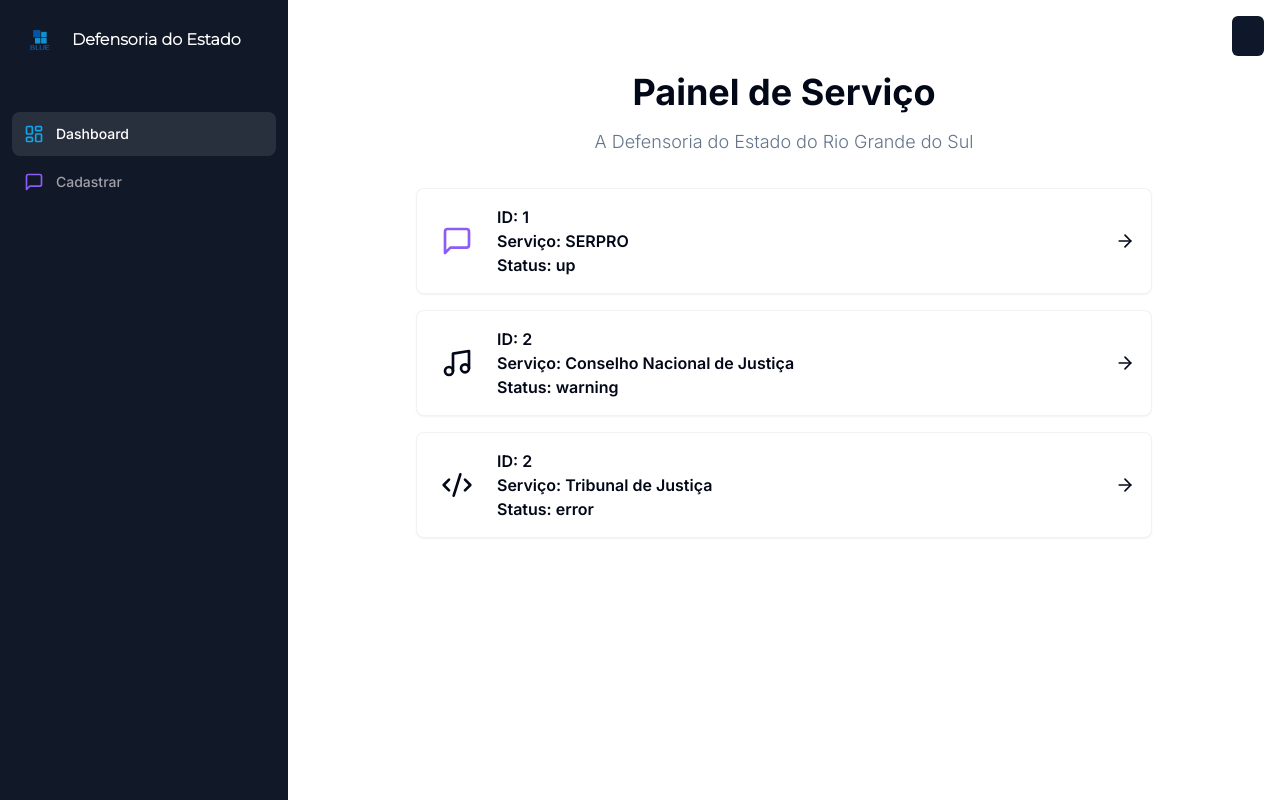
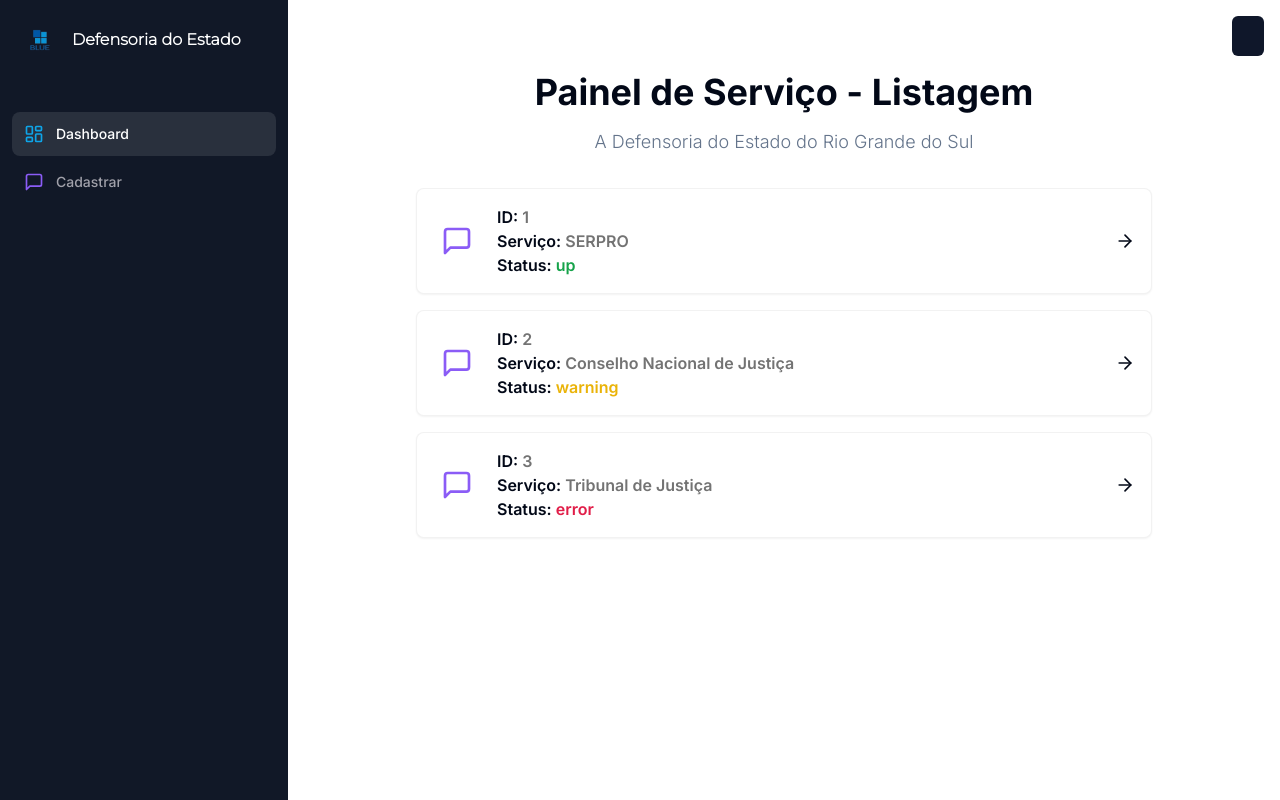
Before and after one commit to jonataserpa/frontend-next14-defense, a Next.js app: page /dashboard in a window 1280 px wide. Built offline with nearby package versions, Linux system fonts and the light colour scheme.

Commit message:
feat: add validate color list

```diff
--- a/app/(dashboard)/(routes)/dashboard/page.tsx
+++ b/app/(dashboard)/(routes)/dashboard/page.tsx
@@ -10,11 +10,23 @@ import { tools } from "@/constants";
 export default function HomePage() {
     const router = useRouter();
 
+    const validateColorText = (status: string) => {
+        if (status === 'up') {
+            return (<label className="text-green-600">{status}</label>)
+        } else if (status === 'warning') {
+            return (<label className="text-yellow-500">{status}</label>)
+        } else if (status === 'error') {
+            return (<label className="text-rose-600">{status}</label>)
+        } else {
+            return (<label className="text-sky-800">{status}</label>)
+        }
+    }
+
     return (
       <div>
         <div className="mb-8 space-y-4">
           <h2 className="text-2xl md:text-4xl font-bold text-center">
-            Painel de Serviço
+            Painel de Serviço - Listagem
           </h2>
           <p className="text-muted-foreground font-light text-sm md:text-lg text-center">
             A Defensoria do Estado do Rio Grande do Sul
@@ -29,13 +41,13 @@ export default function HomePage() {
                         </div>
                         <div className="flex flex-col ...">
                             <div className="font-semibold">
-                            ID: {tool.id}
+                                ID: <label className="text-neutral-500">{tool.id}</label>
                             </div>
                             <div className="font-semibold">
-                            Serviço: {tool.service}
+                                Serviço: <label className="text-neutral-500">{tool.service}</label>
                             </div>
                             <div className="font-semibold">
-                            Status: {tool.status}
+                                Status: {validateColorText(tool.status)}
                             </div>
                         </div>
                     </div>
--- a/constants.ts
+++ b/constants.ts
@@ -16,18 +16,18 @@ export const tools = [
     id: 2,
     service: 'Conselho Nacional de Justiça',
     status: "warning",
-    icon: Music,
+    icon: MessageSquare,
     href: '/services',
-    color: "text-emerald-500",
-    bgColor: "bg-emerald-500/10",
+    color: "text-violet-500",
+    bgColor: "bg-violet-500/10",
   },
   {
-    id: 2,
+    id: 3,
     service: 'Tribunal de Justiça',
     status: "error",
-    icon: Code2,
+    icon: MessageSquare,
     href: '/services',
-    color: "text-emerald-500",
-    bgColor: "bg-emerald-500/10",
+    color: "text-violet-500",
+    bgColor: "bg-violet-500/10",
   },
 ];
```
Lines whose indentation alone changed are shown as unchanged.
